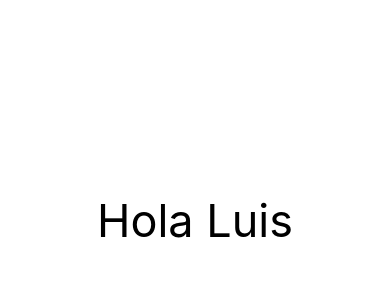
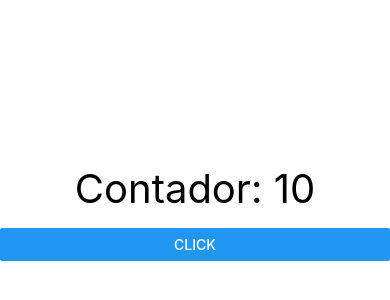
Before and after one commit to LuisRcap/Ejercicios-React-Native, a React Native app in the folder 02-MiPrimeraApp/: screen / in a window 390 px wide. Shown: the part 202-502 px from the top of the page. Built offline with nearby package versions, Linux system fonts and the light colour scheme.

Commit message:
Crear contador :sparkles:

```diff
--- a/02-MiPrimeraApp/App.tsx
+++ b/02-MiPrimeraApp/App.tsx
@@ -1,10 +1,12 @@
 import React from 'react';
-import HolaMundoScreen from './src/screens/HolaMundoScreen';
+// import HolaMundoScreen from './src/screens/HolaMundoScreen';
+import ContadorScreen from './src/screens/ContadorScreen';
 
 
 const App = () => {
   return (
-    <HolaMundoScreen />
+    // <HolaMundoScreen />
+    <ContadorScreen />
   )
 }
 
--- /dev/null
+++ b/02-MiPrimeraApp/src/screens/ContadorScreen.tsx
@@ -0,0 +1,32 @@
+import React from 'react'
+import { Button, Text, View } from 'react-native';
+import { useState } from 'react';
+
+const ContadorScreen = () => {
+
+    const [contador, setContador] = useState(10);
+
+
+
+    return (
+        <View style={{
+            flex: 1,
+            justifyContent: 'center'
+        }}>
+            <Text style={{
+                textAlign: 'center',
+                fontSize: 40,
+                top: -15
+            }}>
+                Contador: { contador }
+            </Text>
+
+            <Button
+                title='Click'
+                onPress={ () => setContador( contador + 1 ) }
+            />
+        </View>
+    )
+}
+
+export default ContadorScreen;
```
